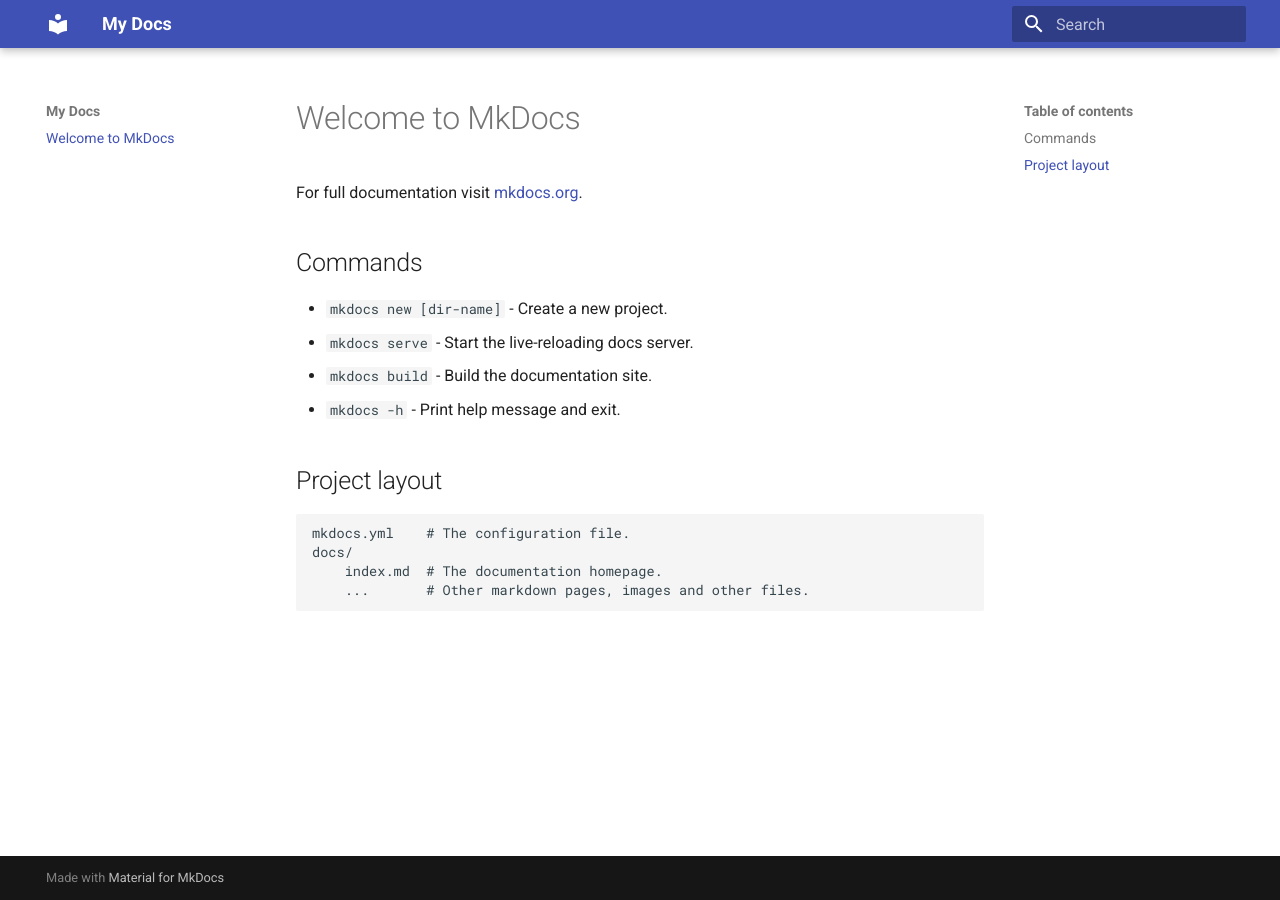
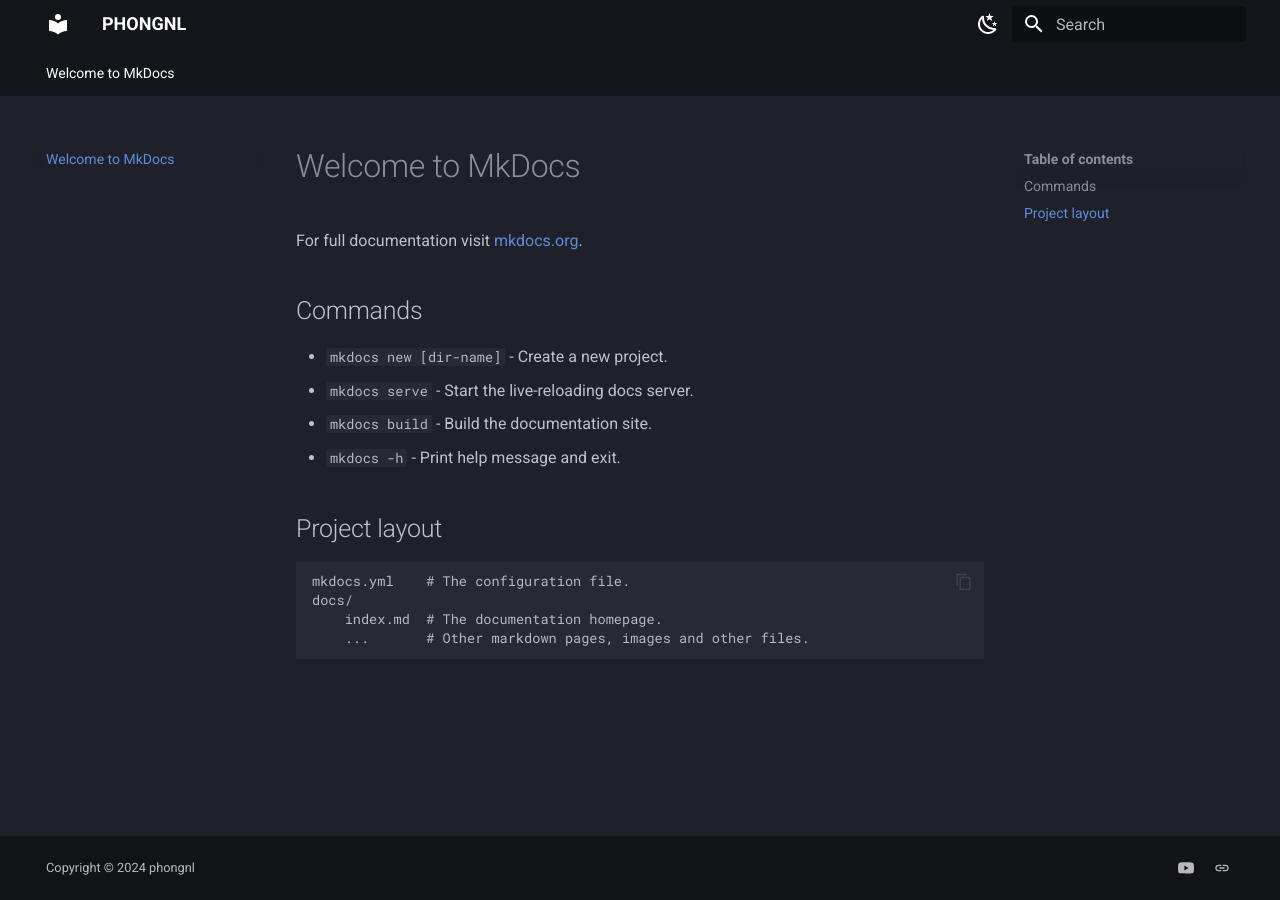
Before and after one commit to nglephongk39/phongnl-docs, an MkDocs documentation site: the page built from docs/index.md, in a window 1280 px wide. Built offline with MkDocs 1.6.1 and Material for MkDocs 9.7.7, drawn with Linux system fonts in a browser that asks for light colours.

Commit message:
Update file mkdocs

```diff
--- a/mkdocs.yml
+++ b/mkdocs.yml
@@ -1,8 +1,48 @@
-site_name: My Docs
+site_name: PHONGNL
 theme:
   name: material
+  # custom_dir: overrides
+  # favicon: images/favicon.png
+  # language: en
+  # icon:
+  # logo:
+  features:
+    - content.code.annotate
+    - content.code.copy
+    - content.tabs.link
+    - header.autohide
+    - announce.dismiss
+    - navigation.footer
+    - navigation.indexse
+    - navigation.sections
+    - navigation.tabs
+    - navigation.top
+    - navigation.tracking
+    - search.highlight
+    - search.share
+    - search.suggest
+  palette:
+    # Palette toggle for dark mode
+    - scheme: slate
+      primary: black
+      accent: deep green
+      toggle:
+        icon: material/weather-night
+        name: Switch to light mode
+
+    # Palette toggle for light mode
+    - scheme: default
+      primary: blue
+      accent: deep green
+      toggle:
+        icon: material/weather-night
+        name: Switch to light mode
+
 markdown_extensions:
-  - def_list
+  - attr_list
+  - pymdownx.emoji:
+      emoji_index: !!python/name:material.extensions.emoji.twemoji
+      emoji_generator: !!python/name:material.extensions.emoji.to_svg
   - pymdownx.tasklist:
       custom_checkbox: true
   - attr_list
@@ -23,5 +63,15 @@
   - pymdownx.superfences
   - pymdownx.tabbed:
       alternate_style: true
+  - toc:
+      permalink: true
+copyright: Copyright &copy; 2024 phongnl
 extra_css:
   - extra.css
+
+extra:
+  generator: false
+  social:
+    - icon: simple/youtube
+    # - :fontawesome-brands-youtube:{ .youtube }
+    - icon: simple/oracle
```
